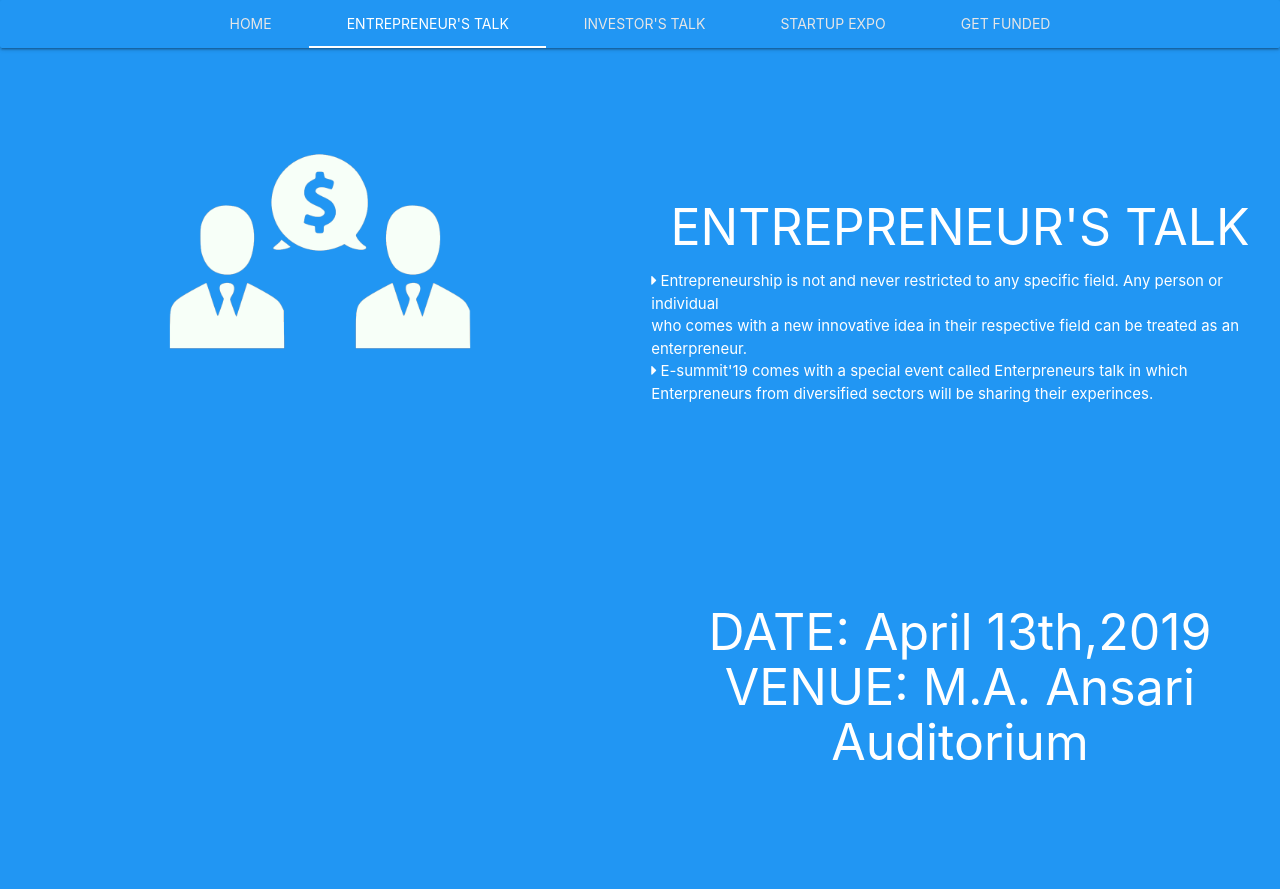
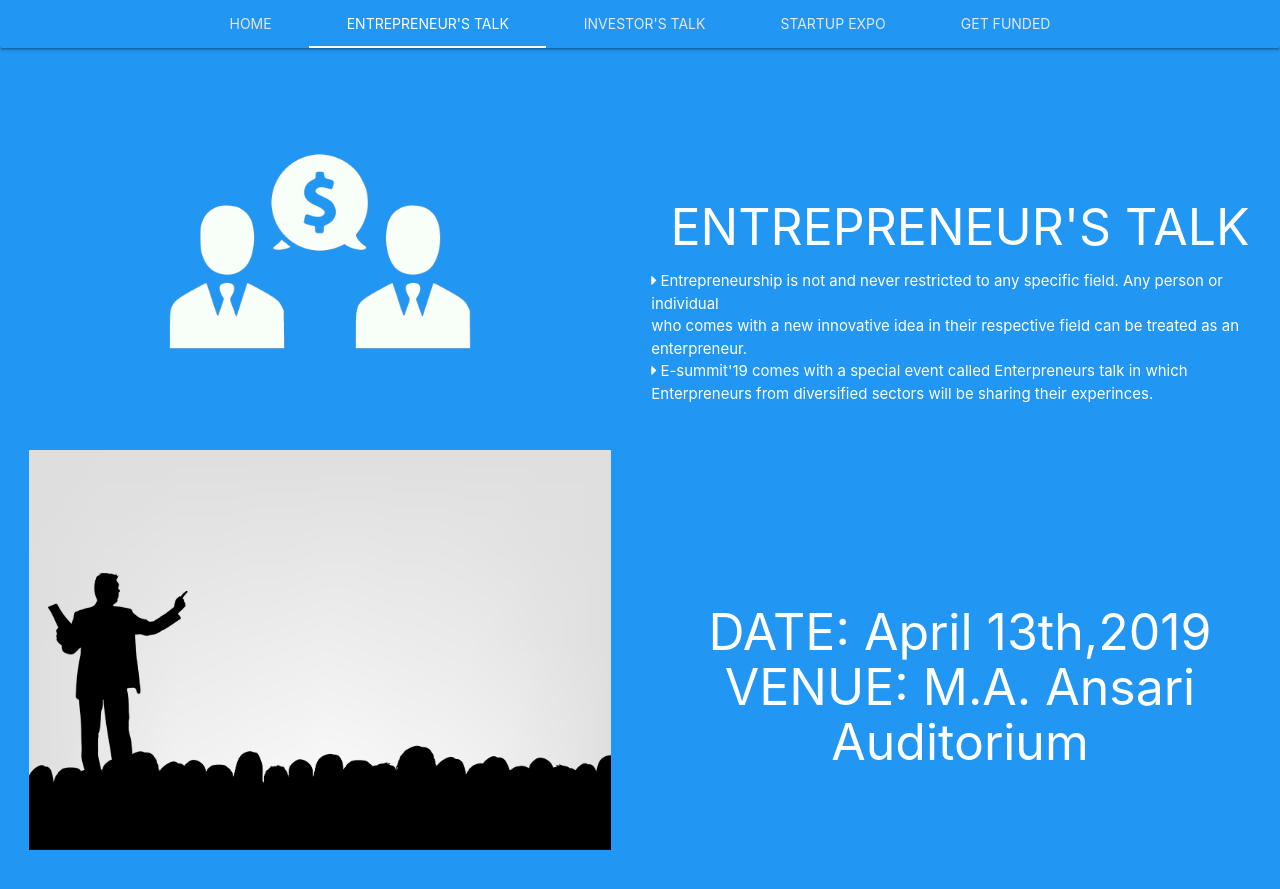
Before and after one commit to FinFO-app/emphasisO.com, a Jekyll site: the page esummit.html, which Jekyll copies as it is, in a window 1280 px wide and 900 px high. Shown: the top 889 px of the window. Built offline with Jekyll 4.4.1, drawn with Linux system fonts in a browser that asks for light colours.

Commit message:
Update esummit.html

```diff
--- a/esummit.html
+++ b/esummit.html
@@ -49,6 +49,7 @@ ul.a {list-style-type: circle;}
         <div class="row hide-on-small-and-down">
             <div class="col s12 l6 m6 center" style="height:100%;margin-top:50px">
                 <img src="assets/images/entrepreneurship_talk.png?" class="home_img">
+		<img src="hassan1.jpg" class="home_img">
             </div>
             <div class="col s12 l6 m6 white-text" style="height:100%">
                 <h4 class="home_title center" style="margin-top:200px">ENTREPRENEUR'S TALK</h4>
```
